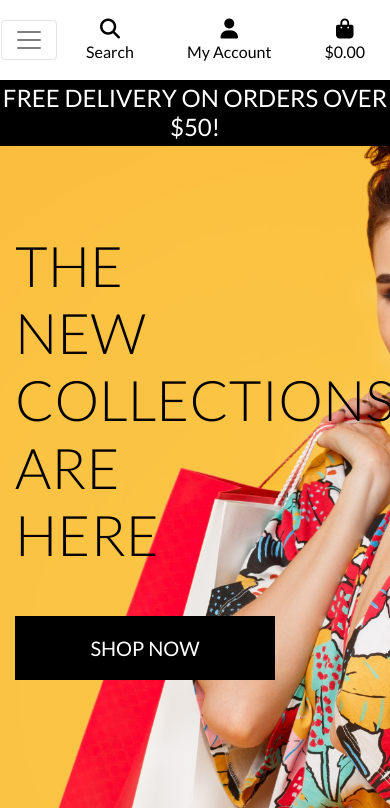
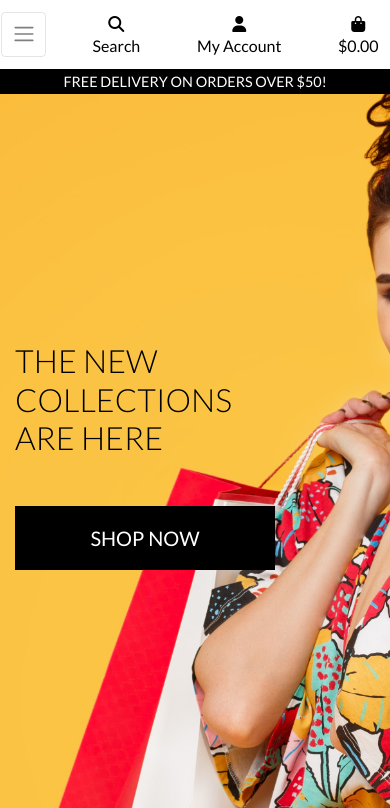
Before and after one commit to AlexThoma5/boutique_ado_v1, a Django app: page / in a window 390 px wide. Shown: the top 808 px of the page. Run offline with Django 3.2, Linux system fonts and the light colour scheme; parts of the project's set-up code (start-up, migrations or seed data) failed here and were passed over; some libraries are stand-ins or nearby versions.

Commit message:
Add css styling to fix layout on small screens and add home link in dropdown on mobile

```diff
--- a/static/css/base.css
+++ b/static/css/base.css
@@ -294,4 +294,40 @@ input[name='q']::placeholder {
     body {
         height: calc(100vh - 116px);
     }
+
+    .display-4.logo-font.text-black {
+        font-size: 2rem;
+    }
+
+    .nav-link {
+        padding: 0.15rem;
+    }
+
+    .nav-link i.fa-lg {
+        font-size: 1rem;
+    }
+
+    .navbar-toggler {
+        padding: .6rem .6rem;
+        font-size: 1rem;
+    }
+
+    #delivery-banner h4 {
+        font-size: .9rem;
+    }
+
+    .btn.btn-outline-black.rounded-0,
+    .btn.btn-black.rounded-0 {
+        padding: .375rem .375rem;
+    }
+
+    .btn.btn-outline-black.rounded-0.btn-lg,
+    .btn.btn-black.rounded-0.btn-lg {
+        padding: .375rem .375rem;
+        font-size: .75rem;
+    }
+
+    .increment-qty, .decrement-qty {
+        padding: .25rem .5rem !important;
+    }
 }
--- a/templates/includes/main-nav.html
+++ b/templates/includes/main-nav.html
@@ -1,5 +1,10 @@
 <div class="collapse navbar-collapse" id="main-nav">
     <ul class="navbar-nav w-auto mx-auto">
+        <li class="nav-item d-block d-md-none">
+            <a class="logo-font font-weight-bold nav-link text-black mr-5" href="{% url 'home' %}" id="home-link">
+                Home
+            </a>
+        </li>
         <li class="nav-item dropdown">
             <a class="logo-font font-weight-bold nav-link text-black mr-5" href="#" id="all-products-link" data-toggle="dropdown" aria-haspopup="true" aria-expanded="false">
                 All Products
--- a/templates/includes/mobile-top-header.html
+++ b/templates/includes/mobile-top-header.html
@@ -32,7 +32,7 @@
             {% if request.user.is_superuser %}
                 <a href="{% url 'add_product' %}" class="dropdown-item">Product Management</a>
             {% endif %}
-            <a href="" class="dropdown-item">My Profile</a>
+            <a href="{% url 'profile' %}" class="dropdown-item">My Profile</a>
             <a href="{% url 'account_logout' %}" class="dropdown-item">Logout</a>
         {% else %}
             <a href="{% url 'account_signup' %}" class="dropdown-item">Register</a>
```
Also changed, not shown: db.sqlite3.
